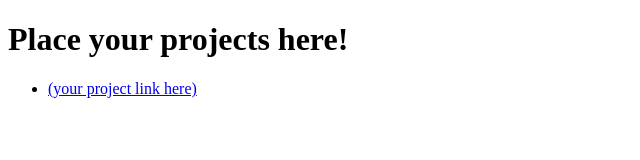
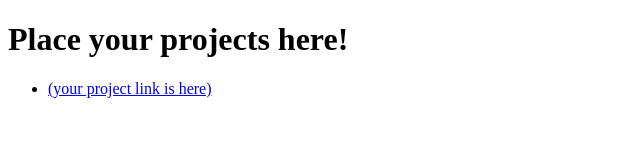
Before and after one commit to rdxSupreme/prp, a plain HTML site: page index.html in a window 1280 px wide. Shown: the full height of the page, 0-640 px from the left. Drawn offline with Linux system fonts and the light colour scheme.

Commit message:
Update index.html

```diff
--- a/index.html
+++ b/index.html
@@ -9,7 +9,7 @@
 <body>
     <h1>Place your projects here!</h1>
     <ul>
-        <li><a target="_blank" href="http://tjdev.club">(your project link here)</a></li>
+        <li><a target="_blank" href="http://tjdev.club">(your project link is here)</a></li>
     </ul>
 </body>
 </html>
```
